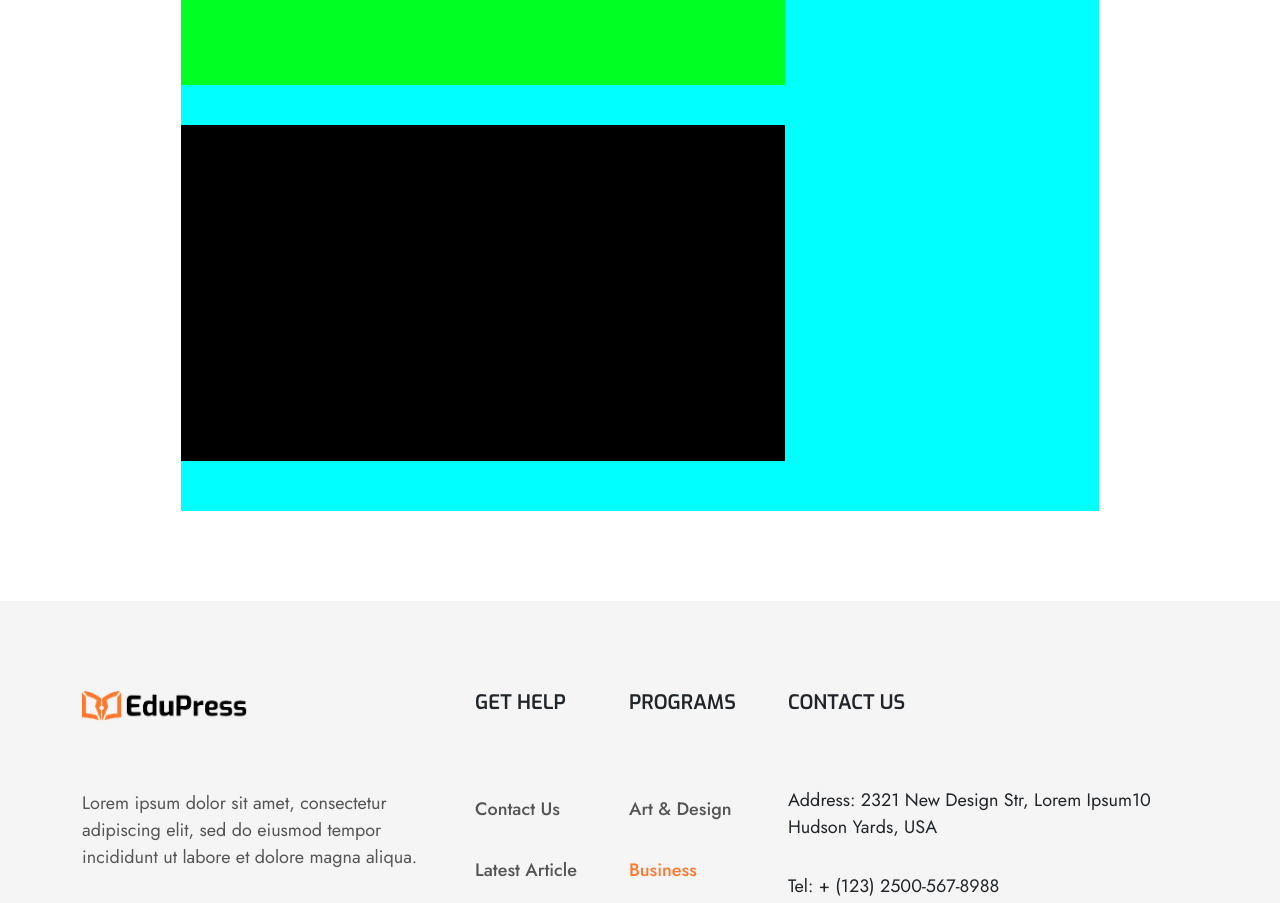
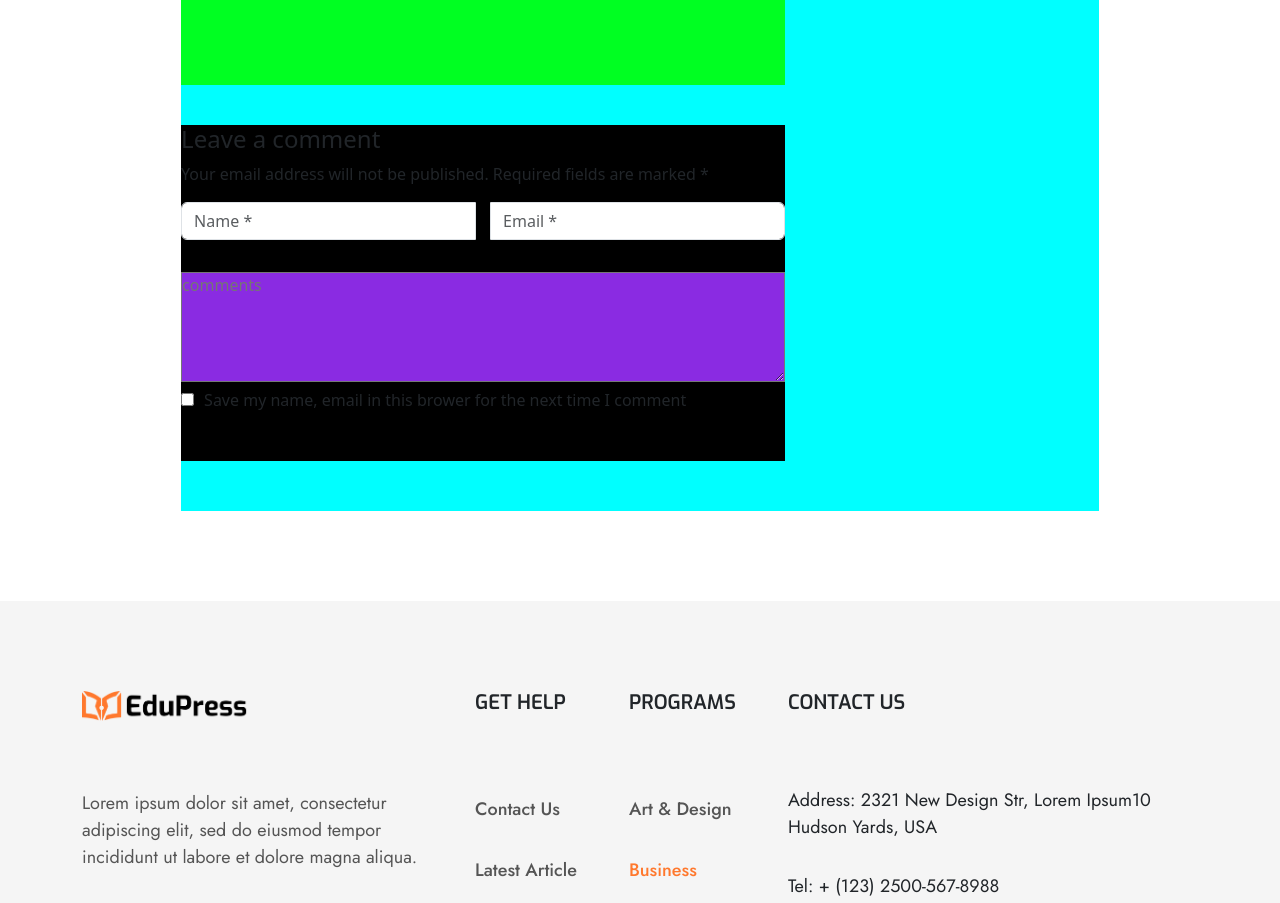
Before and after one commit to HashemJalloul/Our-project, a React (Vite) app: page /CourseSingle in a window 1280 px wide. Shown: the part 800-1703 px from the top of the page. Built offline with nearby package versions, Linux system fonts and the light colour scheme.

Commit message:
updated Course Single & Coures Listing

```diff
--- a/src/components/TabCourseSingle/TabCourseSingle.jsx
+++ b/src/components/TabCourseSingle/TabCourseSingle.jsx
@@ -6,12 +6,13 @@ import "./TabCourseSingle.css";
 const TabCourseSingle = () => {
   return (
     <>
-      <div className="MA-Tabs-Coures-single">
+      <div className="MA-Tabs-Coures-single" >
         <Tabs
           defaultActiveKey="profile"
           id="fill-tab-example"
           className="mb-3"
           fill
+
         >
           <Tab eventKey="Overview" title="Overview">
             <div className="MA-TAB-overview-content">
--- a/src/pages/CourseSingle/CourseSingle.css
+++ b/src/pages/CourseSingle/CourseSingle.css
@@ -25,3 +25,23 @@
 
   opacity: 0px;
 }
+
+.MA-course-single-form{
+ display: flex;
+ justify-content: space-evenly;
+ align-items: center;
+}
+.MA-course-single-form .MA-course-single-form-input1{
+  min-width: 250px;
+  margin-right: 15px;
+}
+.MA-course-single-form .MA-course-single-form-input2{
+  min-width: 250px;
+  margin-left:  15px;
+}
+
+.MA-course-single-form-comments{
+  min-width: 604px;
+  min-height: 110px;
+  background-color: blueviolet;
+}
--- a/src/pages/CourseSingle/CourseSingle.jsx
+++ b/src/pages/CourseSingle/CourseSingle.jsx
@@ -2,6 +2,9 @@ import { Card, Container } from "react-bootstrap";
 import BasicBreadcrumbs from "../../components/BasicBreadcrumbs/BasicBreadcrumbs";
 import "./CourseSingle.css";
 import TabCourseSingle from "../../components/TabCourseSingle/TabCourseSingle";
+
+import Form from "react-bootstrap/Form";
+import InputGroup from "react-bootstrap/InputGroup";
 
 const CourseSingle = () => {
   const courses = [
@@ -95,9 +98,32 @@ const CourseSingle = () => {
           <div className="MA-CourseSingle-Detail">
             <TabCourseSingle />
             <div className="MA-TabCourseSingle-part2">
-
+              <h4>Leave a comment</h4>
+              <p>
+                Your email address will not be published. Required fields are
+                marked *
+              </p>
+              <InputGroup className="mb-3 MA-course-single-form">
+                <Form.Control
+                  aria-label="Name"
+                  placeholder="Name *"
+                  className="mb-3 MA-course-single-form-input1"
+                />
+                <Form.Control
+                  aria-label="Email"
+                  placeholder="Email *"
+                  className="mb-3 MA-course-single-form-input2"
+                />
+              </InputGroup>
+              <textarea
+                className="MA-course-single-form-comments"
+                placeholder="comments"
+              ></textarea>
+              <input type="checkbox" />
+              <label style={{ marginLeft: "10px" }} htmlFor="">
+                Save my name, email in this brower for the next time I comment
+              </label>
             </div>
-
           </div>
         </div>
       </div>
```
